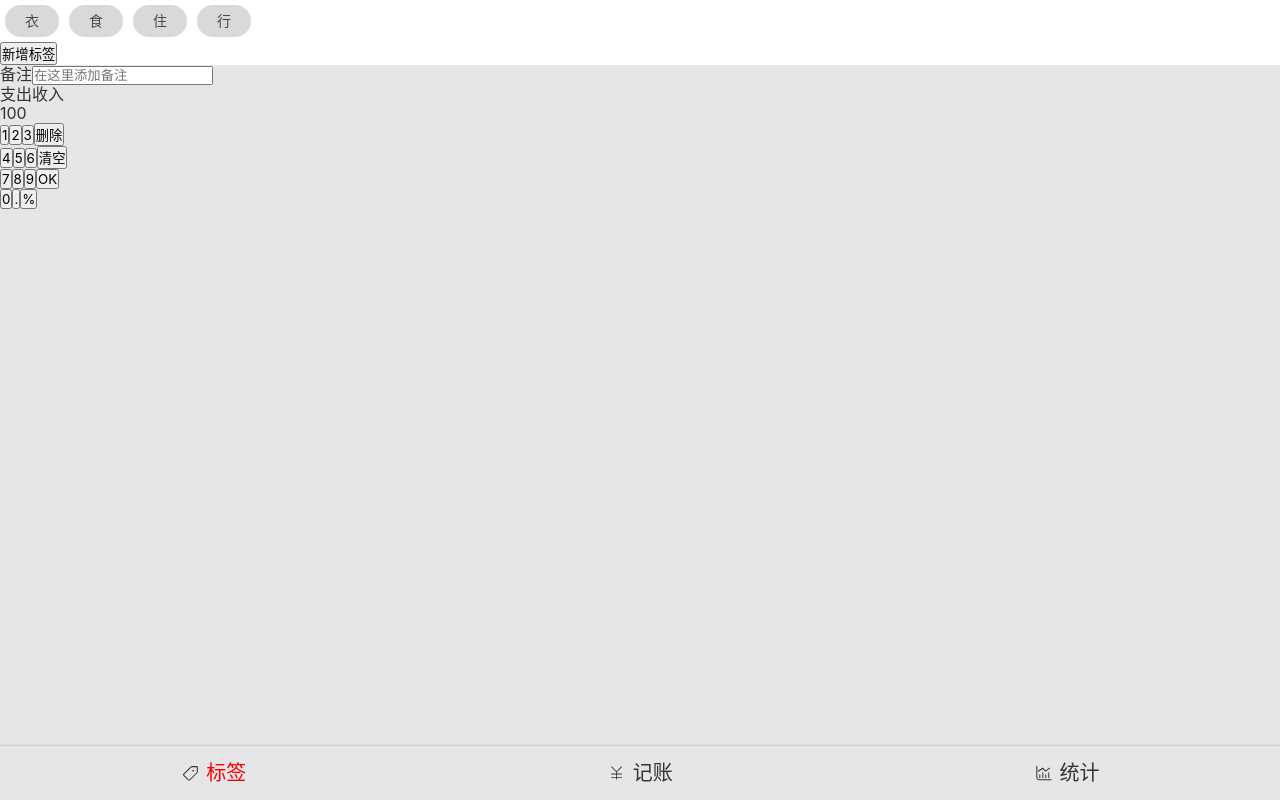
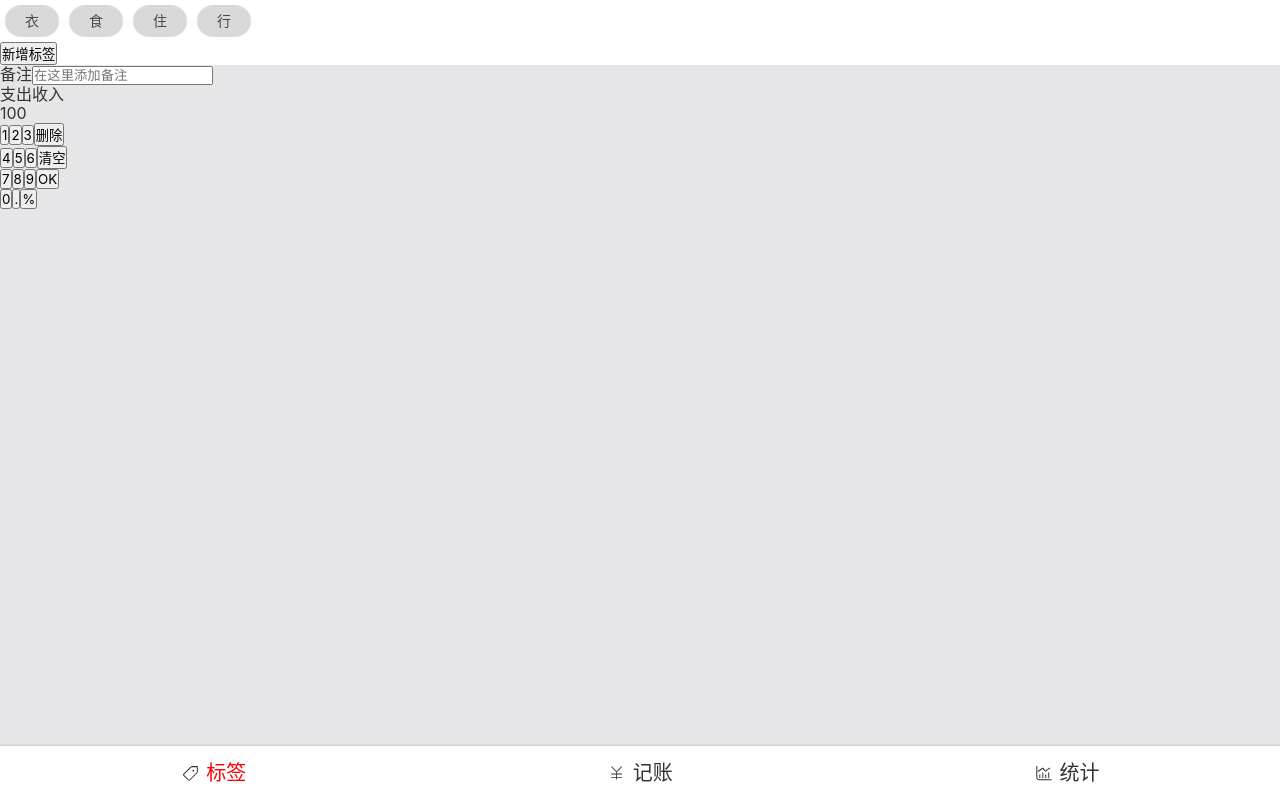
Before and after one commit to dreamqyq/easy-pocket, a React app: page /#/tags in a window 1280 px wide. Built offline with nearby package versions, Linux system fonts and the light colour scheme.

Commit message:
optimize Layout component and page structure

```diff
--- a/src/App.tsx
+++ b/src/App.tsx
@@ -10,7 +10,6 @@ import Tags from 'views/Tags';
 import Pocket from 'views/Pocket';
 import Statistics from 'views/Statistics';
 import NoMatch from 'views/NoMatch';
-import Layout from "./components/Layout";
 import styled from 'styled-components';
 
 const Wrapper = styled.div`
@@ -23,19 +22,13 @@ function App() {
       <Router>
         <Switch>
           <Route path="/tags">
-            <Layout>
-              <Tags />
-            </Layout>
+            <Tags />
           </Route>
           <Route path="/pocket">
-            <Layout>
-              <Pocket />
-            </Layout>
+            <Pocket />
           </Route>
           <Route path="/statistics">
-            <Layout>
-              <Statistics />
-            </Layout>
+            <Statistics />
           </Route>
           <Redirect exact from="/" to="/tags" />
           <Route path="*">
--- a/src/components/Layout.tsx
+++ b/src/components/Layout.tsx
@@ -13,7 +13,7 @@ const Main = styled.main`
 `;
 
 type Props = {
-  children: React.ReactChild
+  children: React.ReactFragment
 }
 const Layout = (props: Props) => {
   return (
--- a/src/components/Nav.tsx
+++ b/src/components/Nav.tsx
@@ -4,6 +4,7 @@ import styled from 'styled-components';
 import Icon from 'components/Icon'
 
 const NavWrap = styled.nav`
+  background: #fff;
   >ul{
   box-shadow: 0 0 3px rgba(0,0,0,0.25);
     display:flex;
--- a/src/views/Pocket.tsx
+++ b/src/views/Pocket.tsx
@@ -1,6 +1,11 @@
 import React from 'react';
+import Layout from 'components/Layout'
 const Pocket = () => {
-  return <h2>记账页</h2>;
+  return (
+    <Layout>
+      <h2>记账页</h2>
+    </Layout>
+  );
 }
 
 export default Pocket;
--- a/src/views/Statistics.tsx
+++ b/src/views/Statistics.tsx
@@ -1,6 +1,11 @@
 import React from 'react';
+import Layout from 'components/Layout';
 const Statistics = () => {
-  return <h2>统计页</h2>;
+  return (
+    <Layout>
+      <h2>统计页</h2>
+    </Layout>
+  );
 }
 
 export default Statistics;
--- a/src/views/Tags.tsx
+++ b/src/views/Tags.tsx
@@ -1,5 +1,6 @@
 import React from 'react';
 import styled from 'styled-components';
+import Layout from 'components/Layout';
 
 const TagsWrap = styled.section`
   background: #fff;
@@ -22,7 +23,7 @@ const TagButton = styled.button`
 const AddTagButton = styled.button``
 const Tags = () => {
   return (
-    <div>
+    <Layout>
       <TagsWrap>
         <ol>
           <li>
@@ -82,7 +83,7 @@ const Tags = () => {
           </div>
         </div>
       </section>
-    </div>
+    </Layout>
   )
 }
 
```
